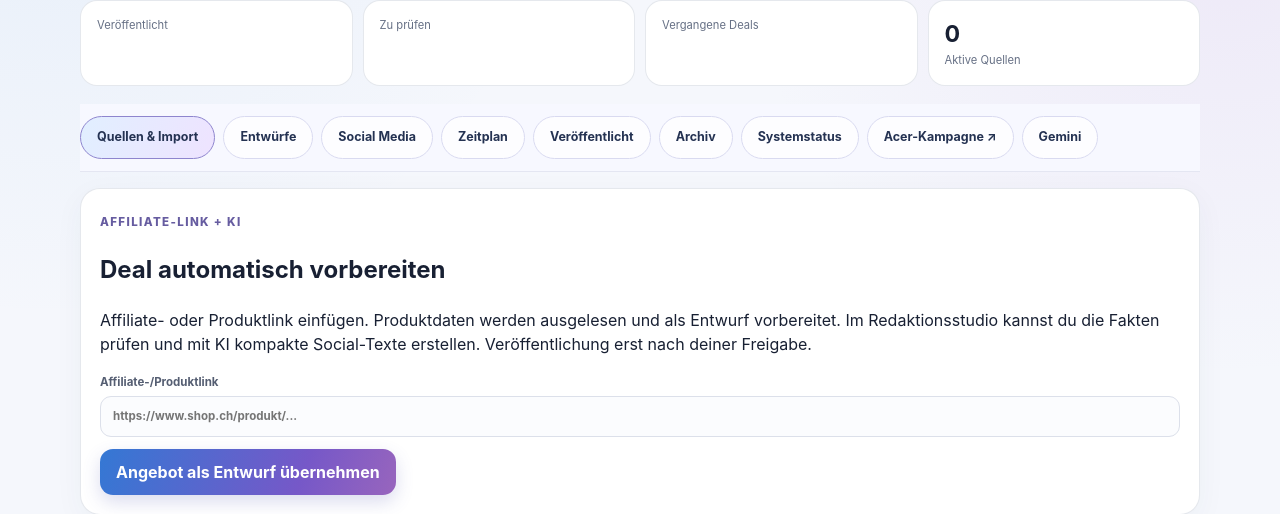
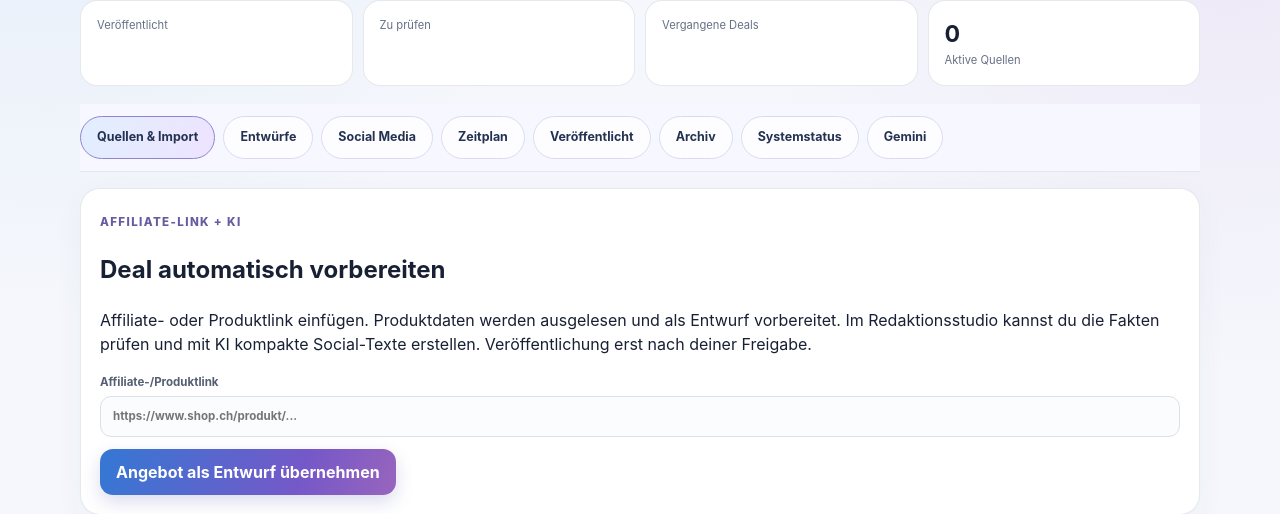
Before and after one commit to nettodeals/nettodeals, a Python web app: template nettodeals/templates/admin.html in a window 1280 px wide. Shown: the part 227-741 px from the top of the page. Run offline with Jinja, Linux system fonts and the light colour scheme; the template is opened without the code that fills it, so the values that code supplies are empty.

Commit message:
Simplify campaign/admin and social copy

```diff
--- a/nettodeals/templates/admin.html
+++ b/nettodeals/templates/admin.html
@@ -37,7 +37,7 @@
     {% if result %}<div class="notice success" role="status">Synchronisierung beendet: {{ result.sources|length }} Quellen verarbeitet.</div>{% endif %}
     {% if import_result %}<div class="notice success" role="status">{{ import_result }}</div>{% endif %}
 
-<nav class="admin-tabs" aria-label="Kontrollzentrum">{% for id,label in [('import','Quellen & Import'),('drafts','Entwürfe'),('social','Social Media'),('schedule','Zeitplan'),('live','Veröffentlicht'),('archive','Archiv'),('system','Systemstatus')] %}<a href="#{{ id }}">{{ label }}</a>{% endfor %}<a href="/acer-black-friday" target="_blank" rel="noopener noreferrer">Acer-Kampagne ↗</a><a href="/admin/settings/gemini">Gemini</a></nav><div data-admin-panel id="import"><section class="admin-panel"><span class="section-kicker">Affiliate-Link + KI</span><h2>Deal automatisch vorbereiten</h2><p>Affiliate- oder Produktlink einfügen. Produktdaten werden ausgelesen und als Entwurf vorbereitet. Im Redaktionsstudio kannst du die Fakten prüfen und mit KI kompakte Social-Texte erstellen. Veröffentlichung erst nach deiner Freigabe.</p><form action="/admin/merchant/import" method="post" class="deal-form"><input type="hidden" name="csrf" value="{{ csrf_token }}"><label class="wide">Affiliate-/Produktlink<input name="url" type="url" maxlength="2048" placeholder="https://www.shop.ch/produkt/..." required></label><button class="primary-button">Angebot als Entwurf übernehmen</button></form></section>    <details class="admin-panel" open>
+<nav class="admin-tabs" aria-label="Kontrollzentrum">{% for id,label in [('import','Quellen & Import'),('drafts','Entwürfe'),('social','Social Media'),('schedule','Zeitplan'),('live','Veröffentlicht'),('archive','Archiv'),('system','Systemstatus')] %}<a href="#{{ id }}">{{ label }}</a>{% endfor %}<a href="/admin/settings/gemini">Gemini</a></nav><div data-admin-panel id="import"><section class="admin-panel"><span class="section-kicker">Affiliate-Link + KI</span><h2>Deal automatisch vorbereiten</h2><p>Affiliate- oder Produktlink einfügen. Produktdaten werden ausgelesen und als Entwurf vorbereitet. Im Redaktionsstudio kannst du die Fakten prüfen und mit KI kompakte Social-Texte erstellen. Veröffentlichung erst nach deiner Freigabe.</p><form action="/admin/merchant/import" method="post" class="deal-form"><input type="hidden" name="csrf" value="{{ csrf_token }}"><label class="wide">Affiliate-/Produktlink<input name="url" type="url" maxlength="2048" placeholder="https://www.shop.ch/produkt/..." required></label><button class="primary-button">Angebot als Entwurf übernehmen</button></form></section>    <details class="admin-panel" open>
       <summary>Toppreise-Auswahl importieren</summary>
       <div class="import-help">
         <p>Speichere zuerst <a href="https://www.toppreise.ch/topprodukte" target="_blank" rel="noopener noreferrer nofollow">Top 100 ↗</a>. Wähle danach bei <a href="https://www.toppreise.ch/neue-toppreise" target="_blank" rel="noopener noreferrer nofollow">Neue Toppreise ↗</a> den Zeitraum <strong>48 Stunden</strong> und speichere auch diese Seite.</p>
```
